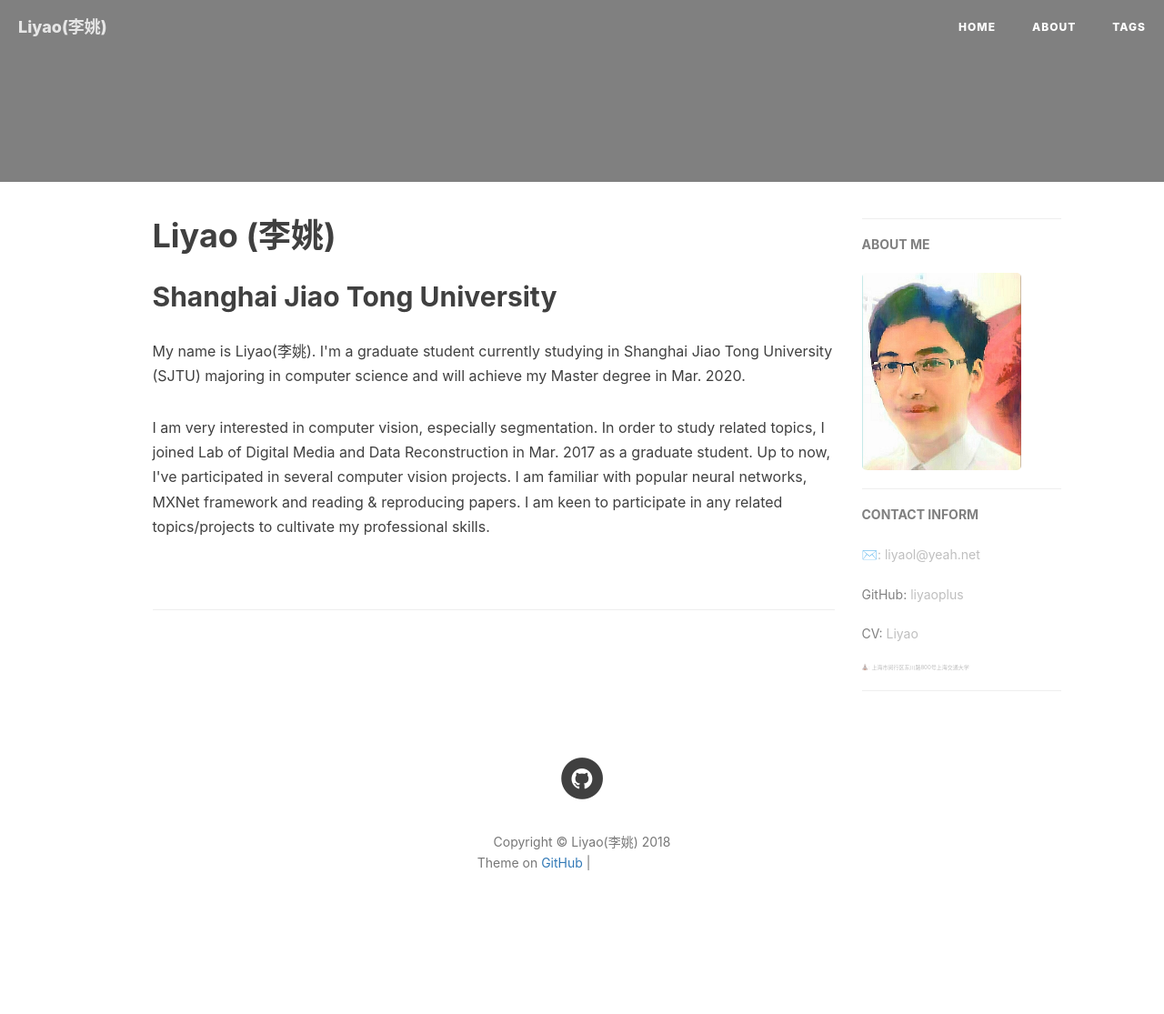
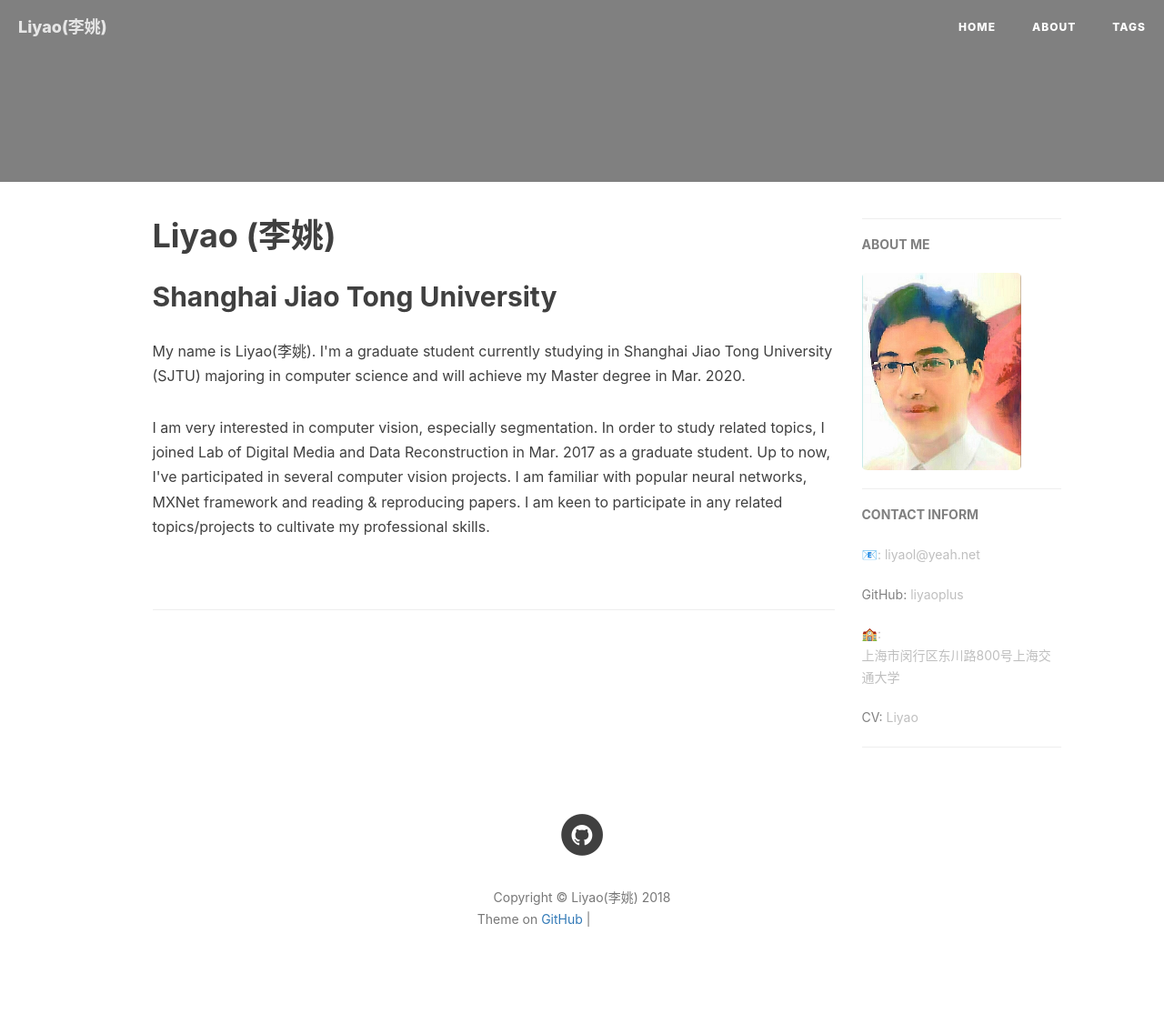
Before and after one commit to liyaoplus/liyaoplus.github.io, a Jekyll site: the page built from index.html, in a window 1280 px wide. Shown: the whole page at 91% size. Built offline with Jekyll 4.4.1, drawn with Linux system fonts in a browser that asks for light colours; nearby versions of some CDN libraries; the list of posts is cut into pages by our own code; comment, search, counter and statistics services are not loaded; before the commit the page ends 1053 px from its top, so only the background shows below that; grey boxes are pictures that could not be loaded.

Commit message:
Update page.html

```diff
--- a/_layouts/page.html
+++ b/_layouts/page.html
@@ -124,16 +124,19 @@ layout: default
 		    <h5 style="color:gray;">CONTACT INFORM</h5>
 		    <div class="short-about">
                         {% if site.email %}
-			    <p>✉️: <a href="mailto:{{site.email}}">{{site.email}}</a></p>
+			    <p>📧: <a href="mailto:{{site.email}}">{{site.email}}</a></p>
                         {% endif %}
 			{% if site.github_username %}
 			    <p style="color:gray;">GitHub: <a href="https://github.com/{{site.github_username}}">liyaoplus</a></p>
                         {% endif %}
-			{% if site.github_username %}
-			    <p style="color:gray;">CV: <a href="https://liyaoplus.github.io/{{ site.cv_filename }}">Liyao</a></p>
+		    	{% if site.mobile %}
+			    <p style="color:gray;">📱:</br>{{site.address}}</p>
                         {% endif %}
 			{% if site.address %}
-			    <p style="font-size:6px;">⛪: {{site.address}}</p>
+			    <p>🏫:</br>{{site.address}}</p>
+                        {% endif %}
+			{% if site.cv_filename %}
+			    <p style="color:gray;">CV: <a href="https://liyaoplus.github.io/{{ site.cv_filename }}">Liyao</a></p>
                         {% endif %}
 		    </div>
 		    <hr>
```
